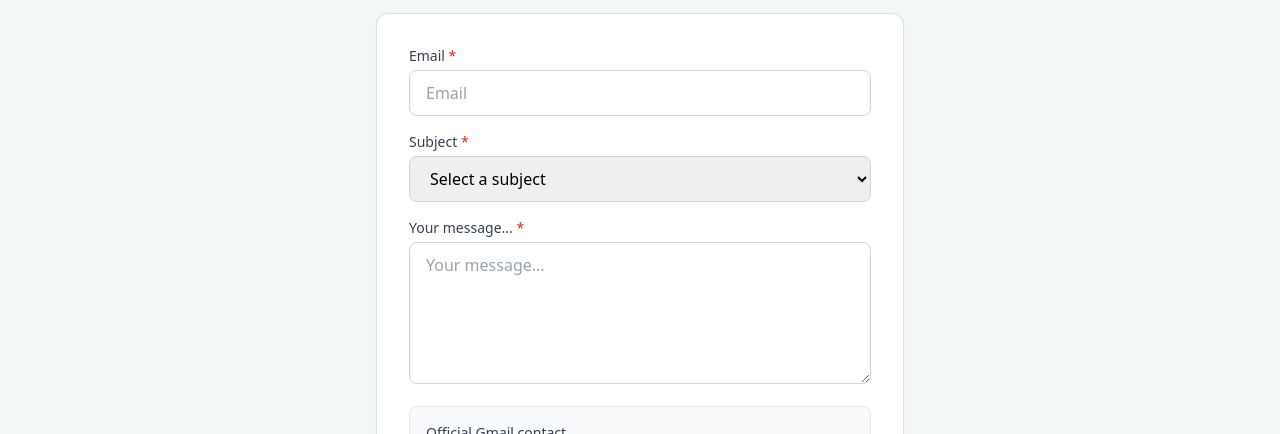
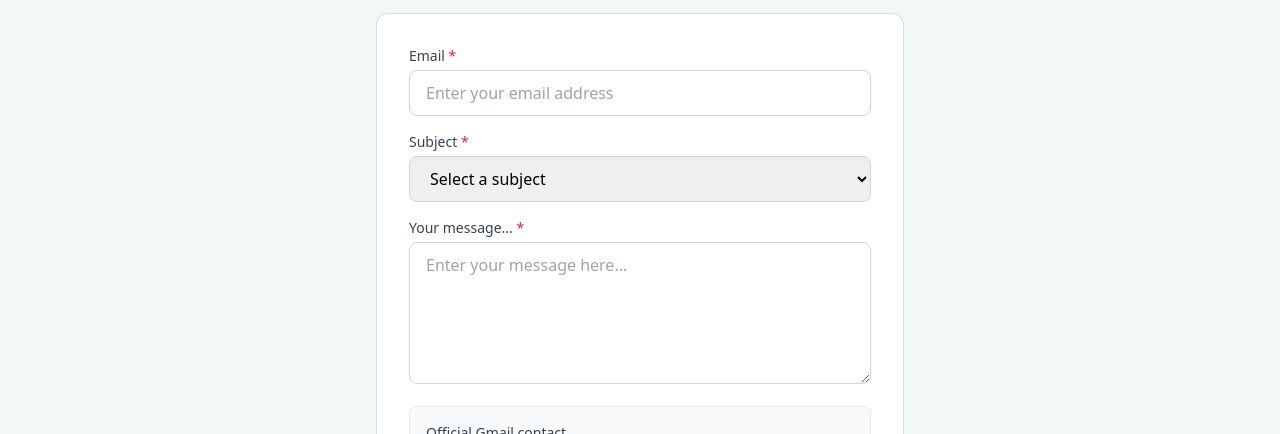
Before and after one commit to eyobyinesu77-dot/AgroConnect-Ethiopia-Production, a React (Vite) app in the folder client/: page /contact in a window 1280 px wide. Shown: the part 248-682 px from the top of the page. Built offline with nearby package versions, Linux system fonts and the light colour scheme; no server answers.

Commit message:
Improve contact form placeholders

```diff
--- a/client/src/pages/public/Contact.jsx
+++ b/client/src/pages/public/Contact.jsx
@@ -82,7 +82,7 @@ export default function Contact() {
               <input
                 id="contact-email"
                 type="email"
-                placeholder={t('auth_email_plain') || 'Email Address'}
+                placeholder="Enter your email address"
                 value={msg.guestEmail}
                 onChange={(e) => setMsg({ ...msg, guestEmail: e.target.value })}
                 required
@@ -138,7 +138,7 @@ export default function Contact() {
             </label>
             <textarea
               id="contact-message"
-              placeholder={t('contact_message_placeholder') || 'Message'}
+              placeholder="Enter your message here..."
               rows="5"
               value={msg.message}
               onChange={(e) => setMsg({ ...msg, message: e.target.value })}
@@ -162,7 +162,7 @@ export default function Contact() {
             disabled={isSubmitting}
             className="w-full inline-flex items-center justify-center gap-2 bg-[#087F5B] hover:bg-[#066647] disabled:opacity-60 text-white font-semibold py-2.5 rounded-lg transition-colors"
           >
-            {isSubmitting ? (t('contact_sending') || 'Sending...') : <>{t('contact_send') || 'Send Message'} <Send className="h-4 w-4" /></>}
+            {isSubmitting ? (t('contact_sending') || 'Sending...') : <>{(t('contact_send') || 'SEND MESSAGE').toUpperCase()} <Send className="h-4 w-4" /></>}
           </button>
         </form>
       </div>
```
